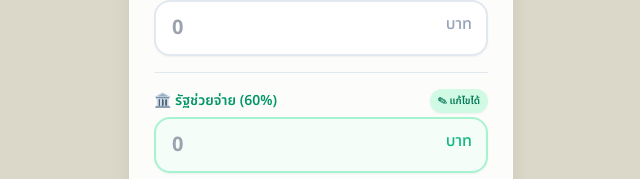
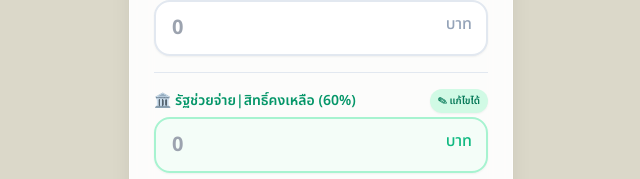
Before and after one commit to Interface21/thai-chuy-thai-calc, a plain HTML site: page index.html in a window 1280 px wide. Shown: the part 251-430 px from the top of the page, without its empty margins (319-959 px from the left). Drawn offline with nearby package versions, Linux system fonts and the light colour scheme.

Commit message:
Update label text for government payment section

```diff
--- a/index.html
+++ b/index.html
@@ -64,7 +64,7 @@
             <!-- รัฐช่วยจ่าย (60%) -->
             <div class="input-box relative">
                 <label class="text-sm font-semibold text-emerald-600 flex items-center mb-1">
-                    🏛️ รัฐช่วยจ่าย (60%)
+                    🏛️ รัฐช่วยจ่าย|สิทธิ์คงเหลือ (60%)
                     <span class="text-[10px] bg-emerald-100 text-emerald-700 px-2 py-0.5 rounded-full ml-auto cursor-pointer hover:bg-emerald-200 transition-colors shadow-sm" onclick="document.getElementById('govPays').focus()">✎ แก้ไขได้</span>
                 </label>
                 <div class="relative">
```
